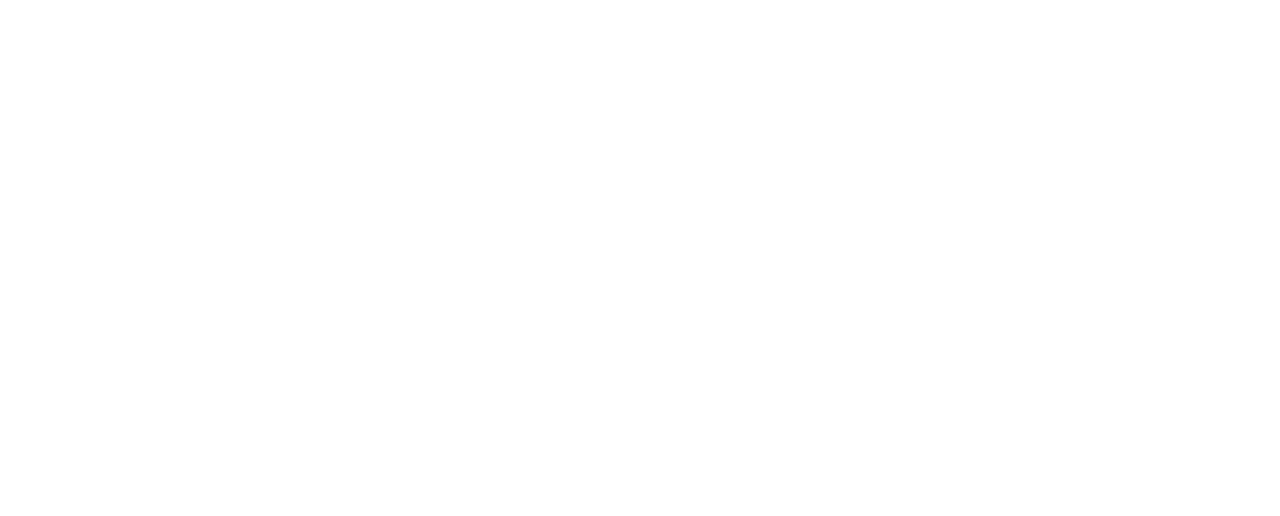
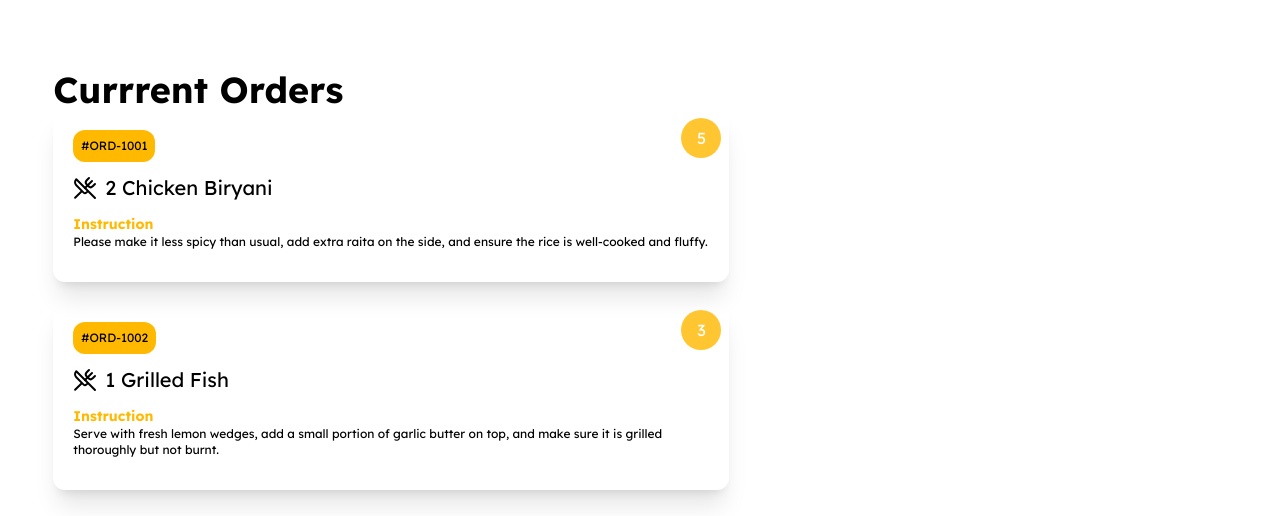
Before and after one commit to abd-005/taxi-kitchen, a React (Vite) app: page / in a window 1280 px wide. Shown: the part 422-938 px from the top of the page. Before the commit the page ends 800 px from the top, so only its background shows below. Built offline with nearby package versions, Linux system fonts and the light colour scheme.

Commit message:
Orders Cards Added

```diff
--- a/src/components/OrderContainer.jsx
+++ b/src/components/OrderContainer.jsx
@@ -1,5 +1,6 @@
 import React, { use, } from "react";
 import States from "./States";
+import OrderCard from "./cards/OrderCard";
 
 
 const OrderContainer = ({ promise }) => {
@@ -9,6 +10,21 @@
   return (
     <div>
       <States></States>
+
+      <section className="w-11/12 mx-auto py-10 grid  grid-cols-1 lg:grid-cols-12 gap-5">
+        <div className="lg:col-span-7">
+          <h2 className="font-bold text-4xl">Currrent Orders</h2>
+
+          <div className="space-y-5">
+            {orders.map((order) => (
+              <OrderCard
+                key={order.id}
+                order={order}
+              ></OrderCard>
+            ))}
+          </div>
+        </div>
+      </section>
     </div>
   );
 };
--- /dev/null
+++ b/src/components/cards/OrderCard.jsx
@@ -0,0 +1,37 @@
+import { UtensilsCrossed } from "lucide-react";
+
+const OrderCard = ({ order, handleOrder }) => {
+  // Static data (mock order)
+  //   console.log(order);
+
+  return (
+    <div
+      onClick={() => handleOrder(order)}
+      className="p-5 rounded-xl shadow-xl relative space-y-3"
+    >
+      {/* Order Number */}
+      <p className="text-xs bg-amber-400 p-2 inline-block rounded-xl">
+        #{order.order_no}
+      </p>
+
+      {/* Order Title */}
+      <h2 className="text-xl flex items-center gap-2">
+        <UtensilsCrossed />
+        {order.quantity} {order.order_title}
+      </h2>
+
+      {/* Special Instruction */}
+      <div className="mt-3 text-xs">
+        <h4 className="text-amber-400 font-bold text-sm">Instruction</h4>
+        <p>{order.special_instruction}</p>
+      </div>
+
+      {/* Table Number Badge */}
+      <div className="absolute right-2 top-2 w-10 h-10 flex justify-center items-center bg-amber-400 rounded-full opacity-80 text-white">
+        {order.table_no}
+      </div>
+    </div>
+  );
+};
+
+export default OrderCard;
```
